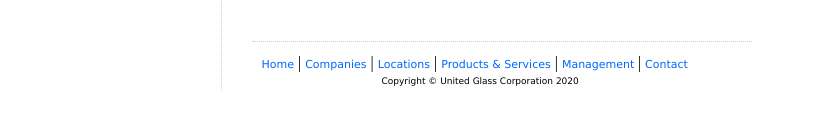
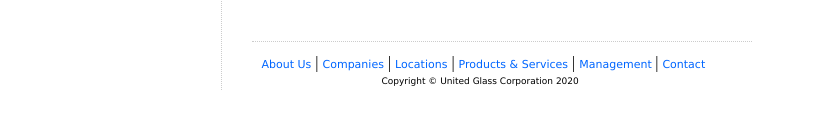
Before and after one commit to Ryarg/ugc-glass, a plain HTML site: page index.html in a window 1280 px wide. Shown: the part 672-796 px from the top of the page, without its empty margins (230-1056 px from the left). Drawn offline with Linux system fonts and the light colour scheme.

Commit message:
Update index.html

```diff
--- a/index.html
+++ b/index.html
@@ -135,7 +135,7 @@ function doClock(){ // By Paul Davis - www.kaosweaver.com
   If you are regional, click on &quot;Companies&quot; at the top or bottom to determine the company nearest to your location. Or, if you are a national company or unsure which location covers your region, go to the &quot;Contact&quot; page and find the information to reach UGC headquarters and we will assist you. Either way, call, email, write, or fax us immediately!</p>
   <p class="body">&nbsp;</p>
   <p><img src="images/spacer.gif" width="1" height="1" class="hrdash" /></p>
-  <span>&nbsp;&nbsp;&nbsp;&nbsp;&nbsp;&nbsp;&nbsp;&nbsp;&nbsp;&nbsp;<a href="index.html" class="navbot">Home</a> | <a href="companies.html" class="navbot">Companies</a> | <a href="locations.html" class="navbot">Locations</a> | <a href="products.html" class="navbot">Products &amp; Services</a> | <a href="manage.html" class="navbot">Management </a>| <a href="contact.html" class="navbot">Contact</a></span><br />
+  <span>&nbsp;&nbsp;&nbsp;&nbsp;&nbsp;&nbsp;&nbsp;&nbsp;&nbsp;&nbsp;<a href="about.html" class="navbot">About Us</a> | <a href="companies.html" class="navbot">Companies</a> | <a href="locations.html" class="navbot">Locations</a> | <a href="products.html" class="navbot">Products &amp; Services</a> | <a href="manage.html" class="navbot">Management </a>| <a href="contact.html" class="navbot">Contact</a></span><br />
 <span class="copyright">Copyright &copy; United Glass Corporation 2020</span></div>
 <!-- InstanceEndEditable --><!-- InstanceBeginEditable name="contbot" -->
 <!-- InstanceEndEditable -->
```
